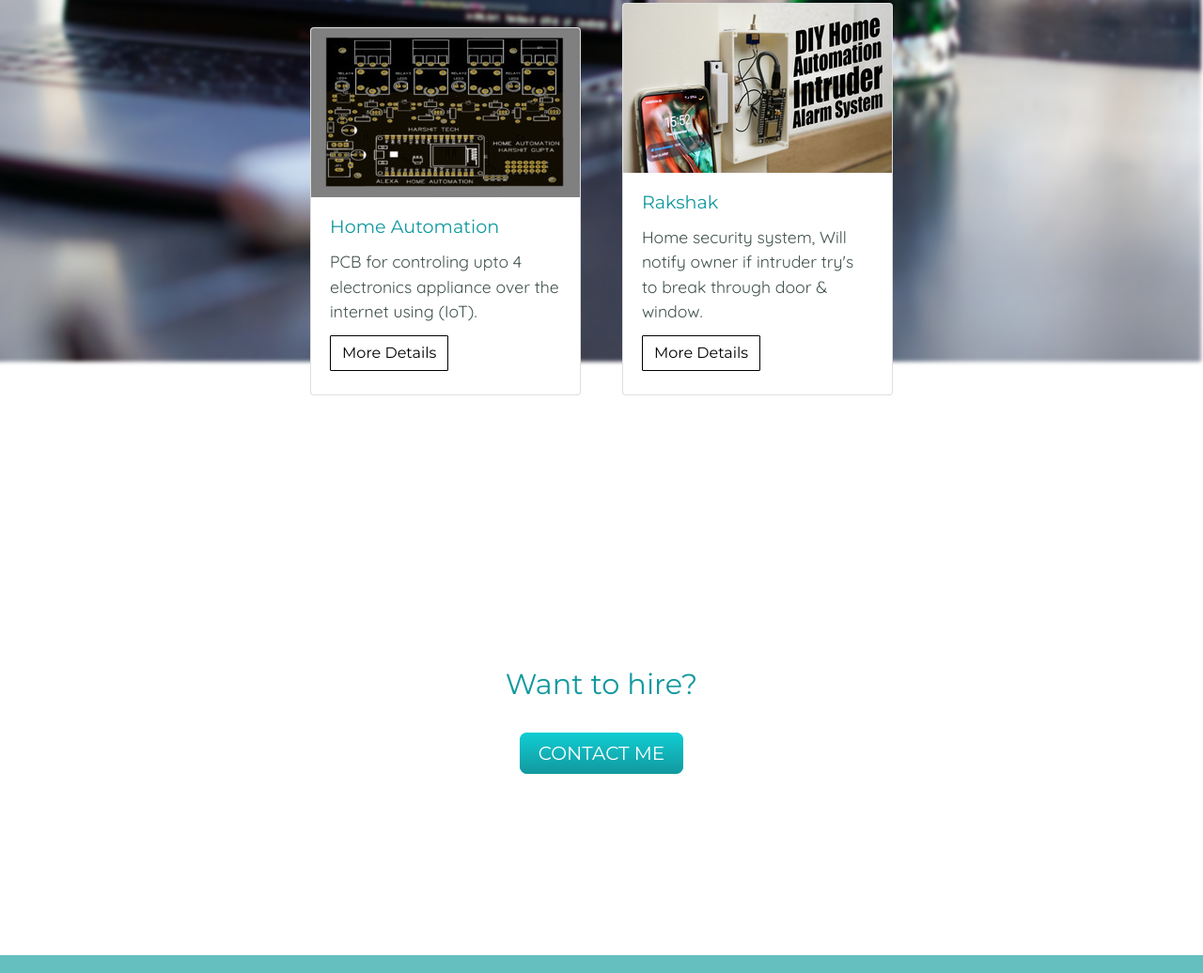
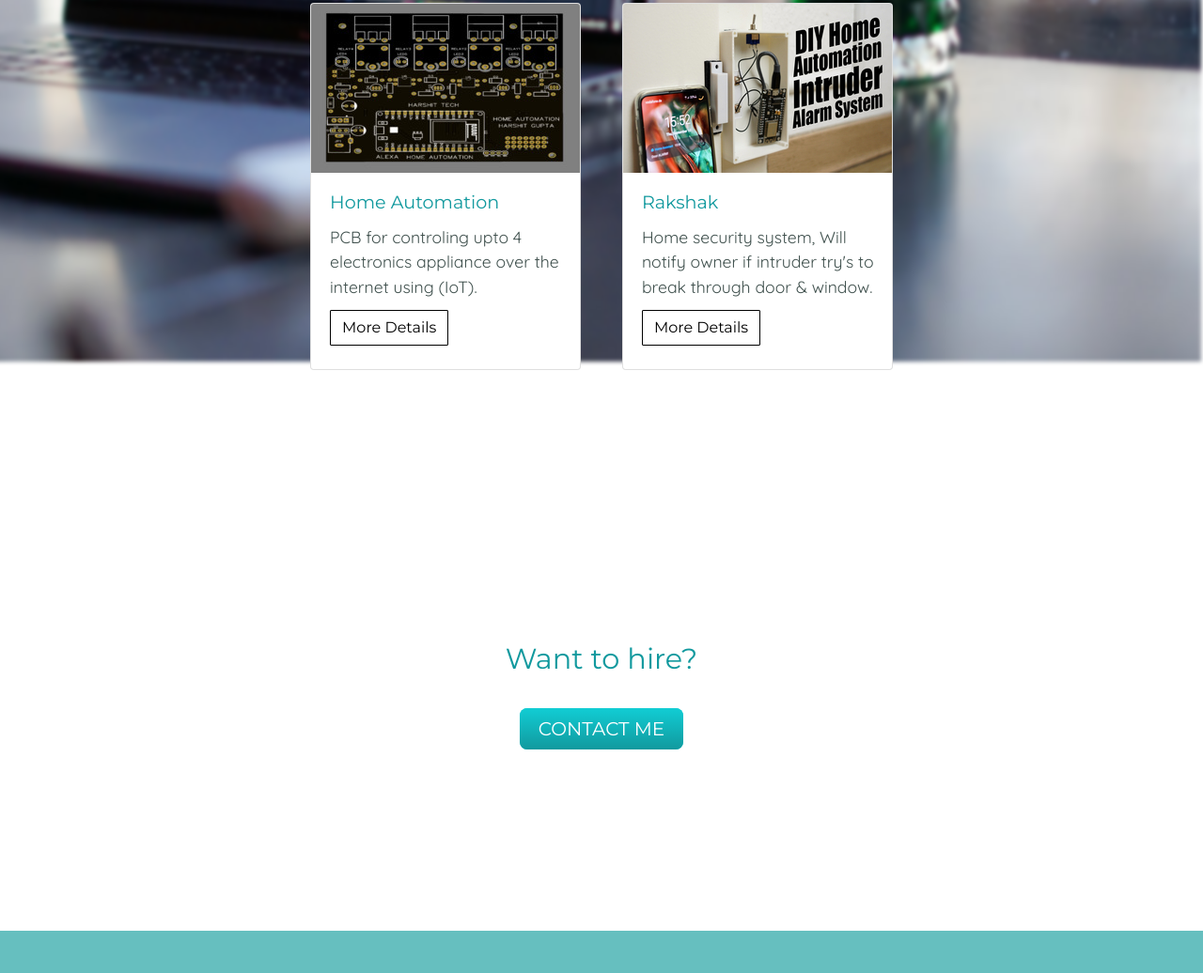
Before and after one commit to harshitgupta028/portfolio, a plain HTML site: page index.html in a window 1280 px wide. Shown: the part 4665-5701 px from the top of the page at 94% size. Drawn offline with nearby package versions, Linux system fonts and the light colour scheme.

Commit message:
Update styles.css

```diff
--- a/css/styles.css
+++ b/css/styles.css
@@ -404,6 +404,10 @@ a{
 
 .card .card-body .card-text{
   line-height: 1.5;
+}
+
+.rak-space{
+  width: 101%;
 }
 
 .card-title{
```
